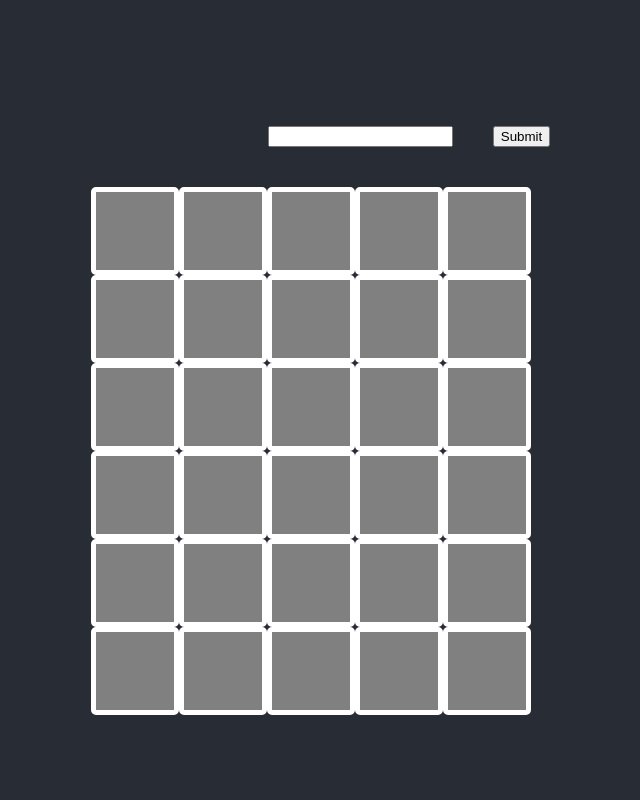
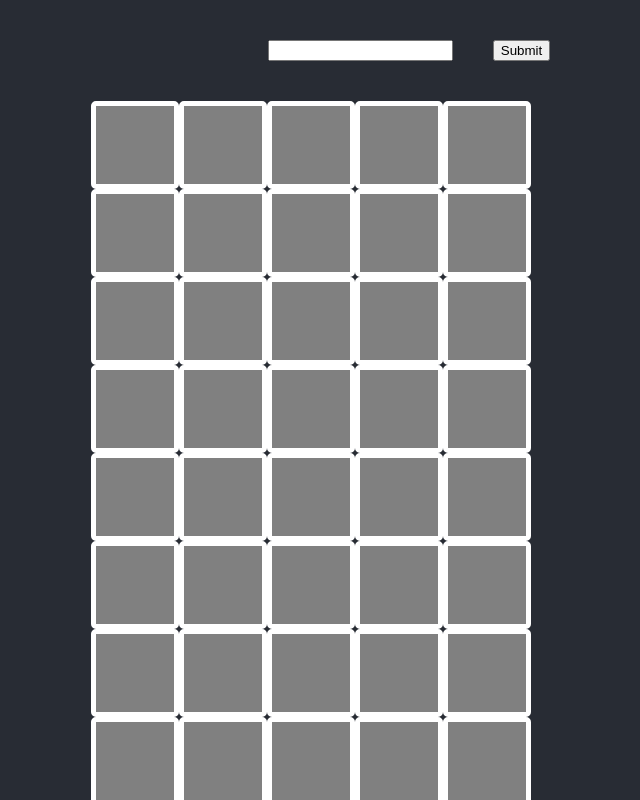
Before and after one commit to briggySmalls/mastermind, a React (Create React App) app: page / in a window 1280 px wide. Shown: the top 800 px of the page, without its empty margins (251-891 px from the left). Built offline with nearby package versions, Linux system fonts and the light colour scheme.

Commit message:
Generate random question

```diff
--- a/src/mastermind/Game.tsx
+++ b/src/mastermind/Game.tsx
@@ -7,7 +7,7 @@ import Score from './data/Score';
 
 const validChars = ["r", "g", "b", "p", "y"];
 const charCount = 5;
-const guessCount = 6;
+const guessCount = 10;
 
 const Input = styled.input`
   margin: 3em;
@@ -52,8 +52,19 @@ function calculateScore(answer: String, guess: String): Score {
   }
 }
 
+function generateAnswer() {
+  const colours = [
+    'r',
+    'g',
+    'b',
+    'y',
+    'p',
+  ]
+  return Array.from(Array(charCount)).map(_ => colours[Math.floor(Math.random() * colours.length)]).join("");
+}
+
 function Game() {
-  const answer = "rggbp";
+  const answer = generateAnswer();
   const [text, setText] = useState("");
   const [index, setIndex] = useState(0);
   const [pizzaStates, setPizzaStates] = useState<PizzaState[]>(Array.from(Array(guessCount).fill(
```
